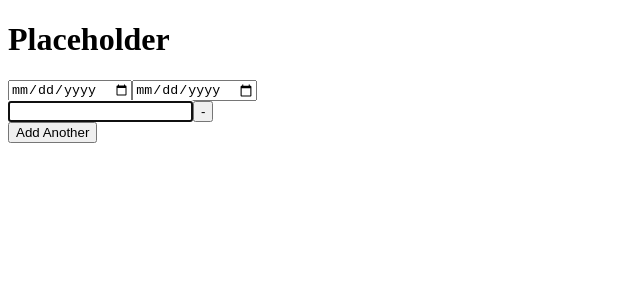
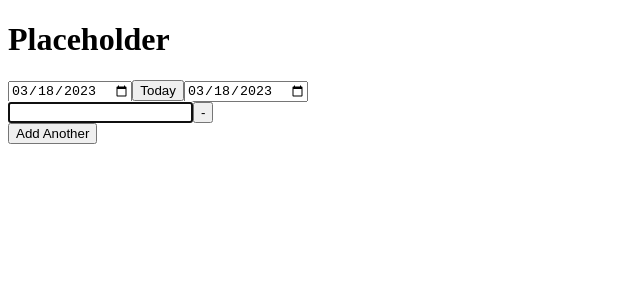
Before and after one commit to OrdinarilySam/deadline-divider-js, a React (Vite) app: page / in a window 1280 px wide. Shown: the top 300 px of the page, without its empty margins (0-640 px from the left). Built offline with nearby package versions, Linux system fonts and the light colour scheme.

Commit message:
dates added using moment

```diff
--- a/package.json
+++ b/package.json
@@ -9,6 +9,7 @@
     "preview": "vite preview"
   },
   "dependencies": {
+    "moment": "^2.29.4",
     "react": "^18.2.0",
     "react-dom": "^18.2.0"
   },
--- a/src/App.jsx
+++ b/src/App.jsx
@@ -12,7 +12,6 @@ function App() {
     <div>
       <h1>Placeholder</h1>
       <DateField
-        dates={dates}
         setDates={setDates}
       />
       <FieldBox
--- a/src/components/DateField.jsx
+++ b/src/components/DateField.jsx
@@ -1,11 +1,45 @@
+import { useEffect, useState } from "react";
+import moment from 'moment'
 
+export default function DateField({ setDates }) {
+  const currDate = moment().startOf("day")
 
+  const [startDate, setStartDate] = useState(currDate);
+  const [endDate, setEndDate] = useState(currDate);
 
-export default function DateField(){
-    return (
-        <div>
-            <input type="date" />
-            <input type="date" />
-        </div>
-    )
+  useEffect(() => {
+    setDates(() => [startDate, endDate]);
+  }, [startDate, endDate]);
+
+  function handleClick() {
+    setStartDate(() => currDate)
+  }
+
+  function handleChange(event) {
+    const newDate = moment(event.target.value, "YYYY-MM-DD").startOf('day')
+
+    if (event.target.id === "startDate") {
+      setStartDate(() => newDate);
+    } else {
+      setEndDate(() => newDate);
+    }
+  }
+
+  return (
+    <div>
+      <input
+        id="startDate"
+        type="date"
+        onChange={handleChange}
+        value={startDate.format('YYYY-MM-DD')}
+      />
+      <button onClick={handleClick}>Today</button>
+      <input
+        id="endDate"
+        type="date"
+        onChange={handleChange}
+        value={endDate.format("YYYY-MM-DD")}
+      />
+    </div>
+  );
 }
```
Also changed, not shown: 1 other file (tests, documents, lock files or other folders).
